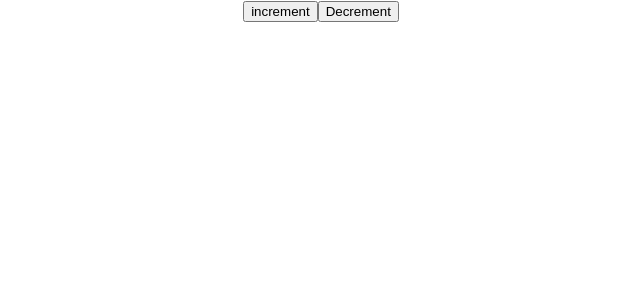
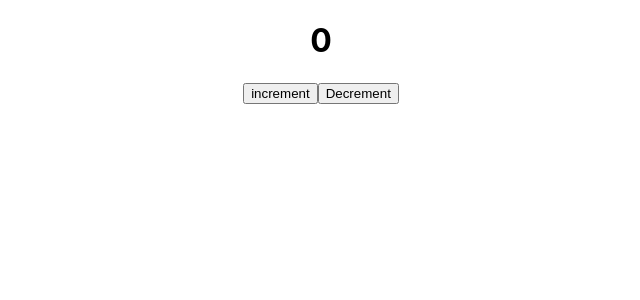
Before and after one commit to iYogeshkumar/Practice, a React (Create React App) app in the folder React/react/: page / in a window 1280 px wide. Shown: the top 300 px of the page, without its empty margins (319-959 px from the left). Built offline with nearby package versions, Linux system fonts and the light colour scheme.

Commit message:
usestate

```diff
--- a/React/react/src/Components/Counteruptoten/Counteruptoten.jsx
+++ b/React/react/src/Components/Counteruptoten/Counteruptoten.jsx
@@ -1,8 +1,10 @@
-import React from 'react'
+import React, { useState } from 'react'
 
 const Counteruptoten = () => {
+  const [count,setCount]=useState(0)
   return (
     <div>
+      <h1>{count}</h1>
       <button>increment</button>
       <button>Decrement</button>
     </div>
```
